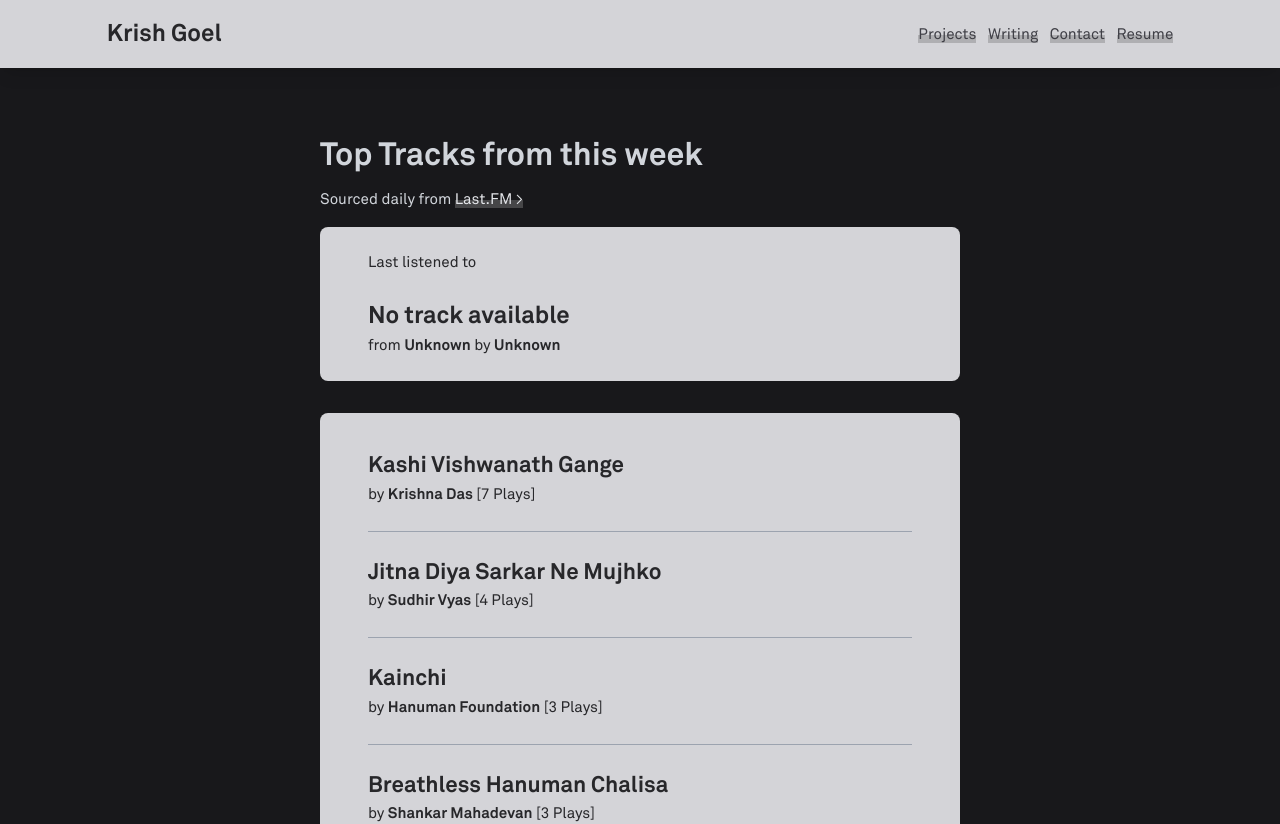
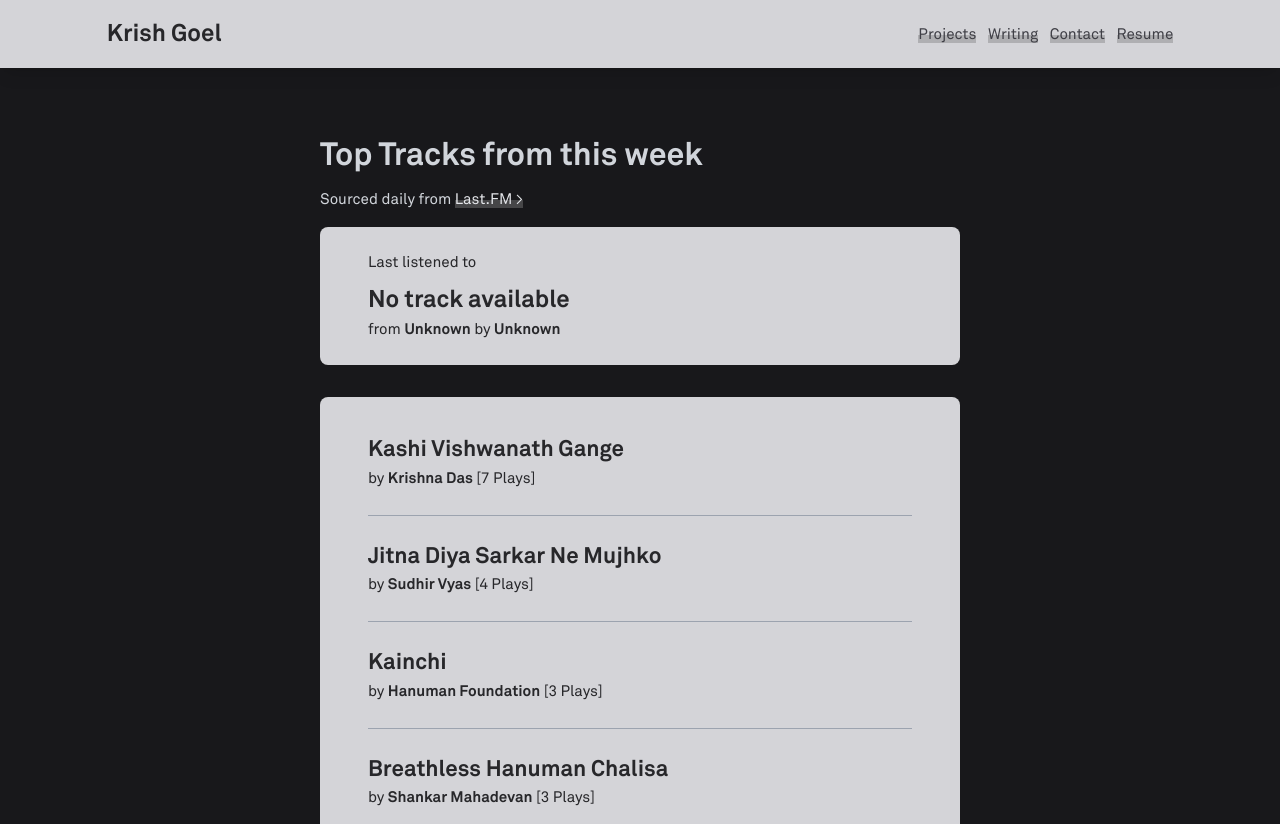
Before and after one commit to krishgoel/krishgoel.com, a SvelteKit app: page /listening in a window 1280 px wide. Shown: the top 824 px of the page. Built offline with nearby package versions, Linux system fonts and the light colour scheme; no server answers.

Commit message:
style: removed extra space

```diff
--- a/src/routes/listening/+page.svelte
+++ b/src/routes/listening/+page.svelte
@@ -26,7 +26,7 @@
 			<p>from <strong>{data.recenttracks.track[0].album['#text']}</strong> by <strong>{data.recenttracks.track[0].artist['#text']}</strong></p>
 		{:else}
 			<p class="mb-2">Last listened to</p>
-			<h2>{data.recenttracks?.track ? data.recenttracks.track[0].name : 'No track available'}</h2>
+			<h2 class="mt-0">{data.recenttracks?.track ? data.recenttracks.track[0].name : 'No track available'}</h2>
 			<p>from <strong>{data.recenttracks?.track ? data.recenttracks.track[0].album['#text'] : 'Unknown'}</strong> by <strong>{data.recenttracks?.track ? data.recenttracks.track[0].artist['#text'] : 'Unknown'}</strong></p>
 		{/if}
 	{:catch error}
```
